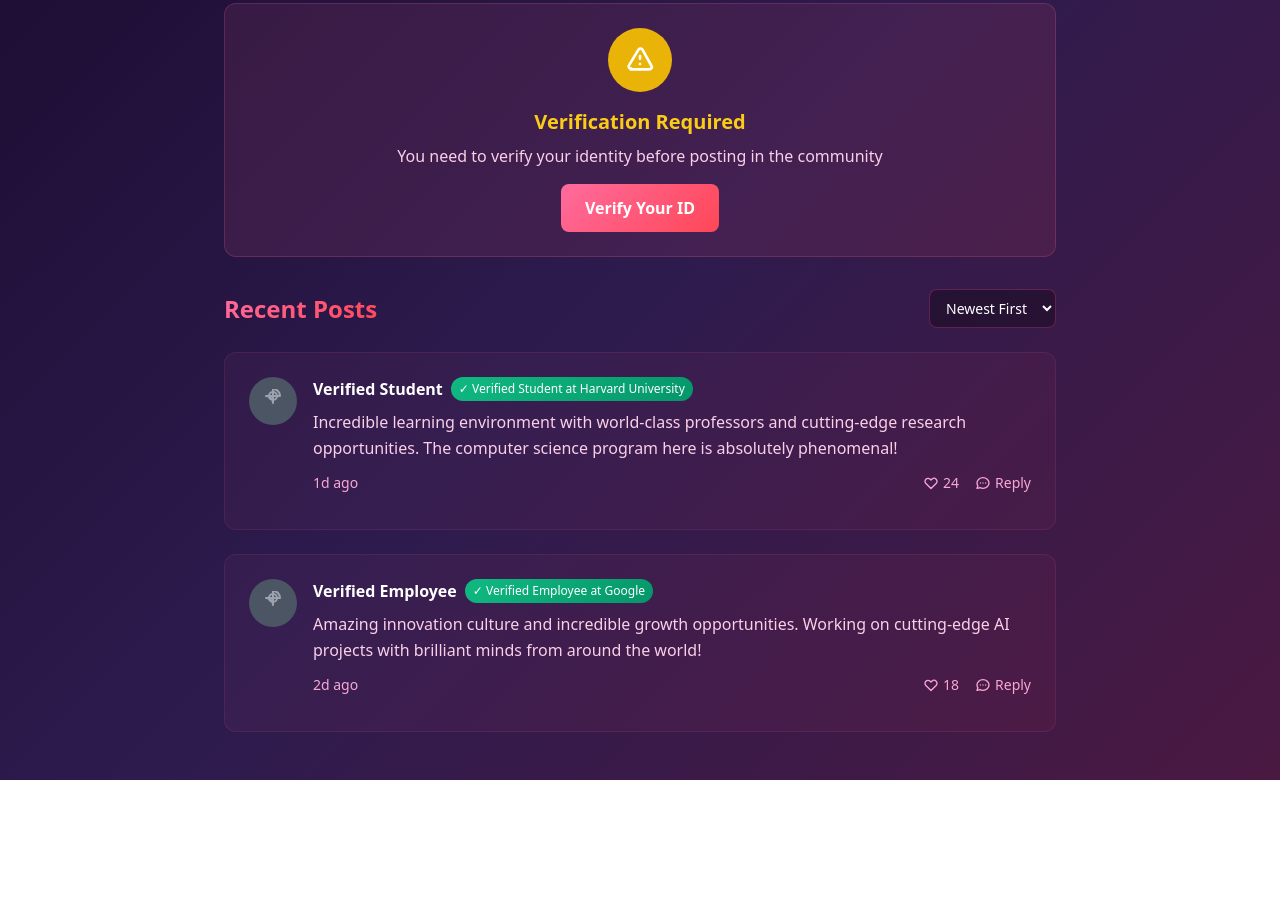
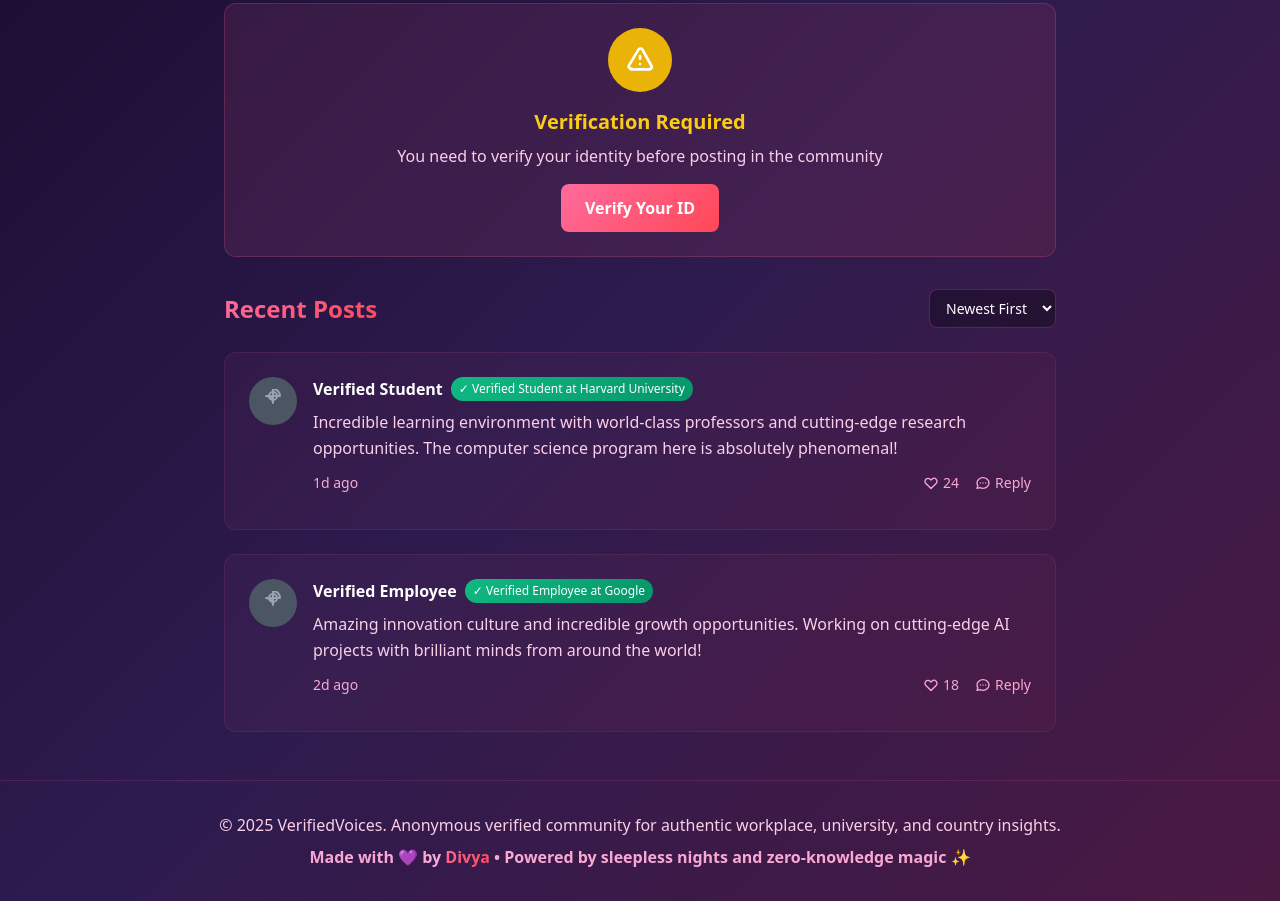
Before and after one commit to Divya4879/AnonShare-Anonymous-Verified-Community, a website: page posts.html in a window 1280 px wide. Shown: the part 241-1142 px from the top of the page. Before the commit the page ends 1021 px from the top, so only its background shows below. Drawn offline with nearby package versions, Linux system fonts and the light colour scheme.

Commit message:
Added footer section to site

```diff
--- a/posts.html
+++ b/posts.html
@@ -213,6 +213,14 @@
             </div>
         </div>
     </main>
+
+    <!-- Footer -->
+    <footer class="border-t border-pink-500 border-opacity-20 py-8">
+        <div class="max-w-7xl mx-auto px-4 sm:px-6 lg:px-8 text-center">
+            <p class="text-pink-200 mb-2">&copy; 2025 VerifiedVoices. Anonymous verified community for authentic workplace, university, and country insights.</p>
+            <p class="text-pink-300 text-base font-bold">Made with 💜 by <a href='https://x.com/TechDsa' class="text-gradient hover:text-pink-400 transition-colors font-semibold">Divya</a> • Powered by sleepless nights and zero-knowledge magic ✨</p>
+        </div>
+    </footer>
 
     <script>
         // Enhanced profanity filter
```
Also changed, not shown: index.html (+2 -1 lines), verify.html (+8 -0 lines).
